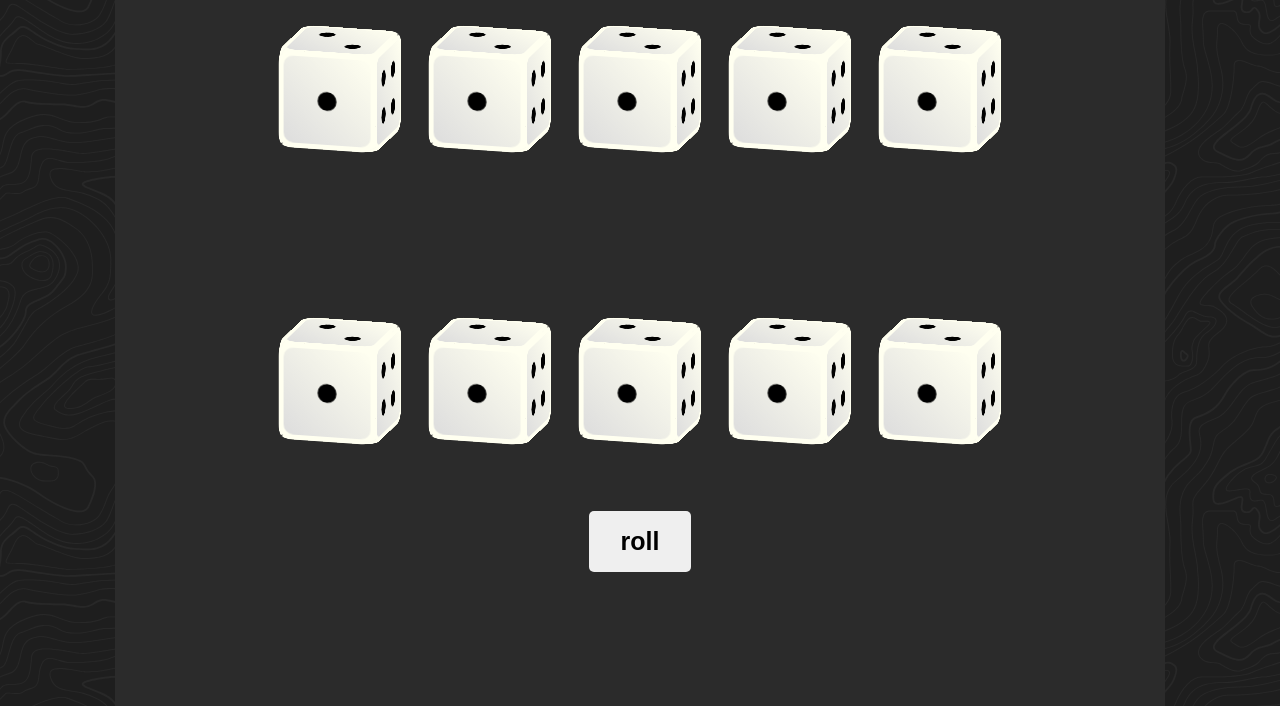
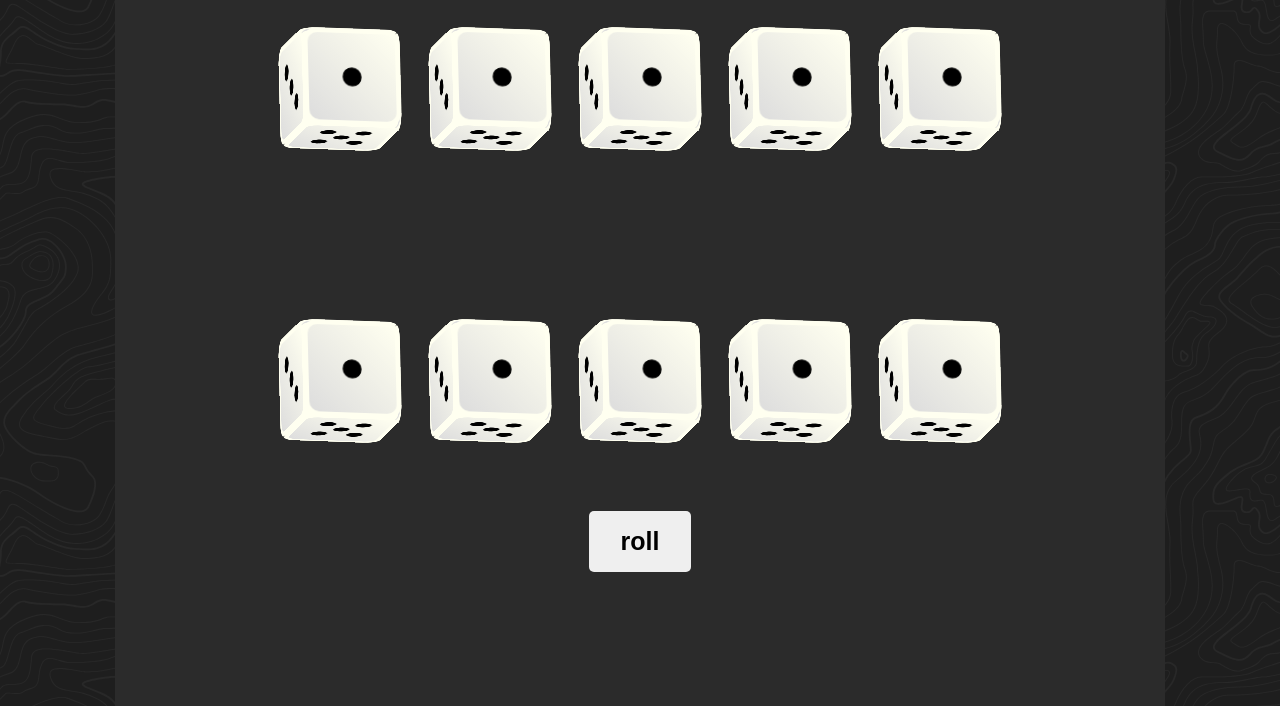
Before and after one commit to Alaricus/dice-poker-demo, a plain HTML site: page index.html in a window 1280 px wide. Shown: the part 94-800 px from the top of the page. Drawn offline with Linux system fonts and the light colour scheme.

Commit message:
Fix opponent holding bug, clean up html and css, change dice position, change how locks work

```diff
--- a/index.css
+++ b/index.css
@@ -109,7 +109,7 @@ dialog > button {
   height: var(--die-height);
   transform-style: preserve-3d;
   transition: 250ms linear;
-  transform: rotateX(-15deg) rotateY(-15deg);
+  transform: rotate3d(-5, -5, -0.1, -20deg);
 }
 
 .lock-row {
@@ -121,7 +121,7 @@ dialog > button {
   left: 4.1rem;
 }
 
-.lock-row input[type=checkbox] {
+input[type=checkbox] {
   appearance: none;
   background-color: rgba(255, 0, 0, 0.2);
   background-image: url('./svgs/locked.svg');
@@ -134,7 +134,7 @@ dialog > button {
   padding: 1.5rem;
 }
 
-.lock-row input[type=checkbox]:checked {
+input[type=checkbox]:checked {
   background-color: rgba(0, 225, 0, 0.2);
   background-image: url('./svgs/unlocked.svg');
 }
@@ -152,7 +152,6 @@ dialog > button {
   display: flex;
   align-items: center;
   justify-content: center;
-  font-size: calc(var(--die-width) / 2);
   user-select: none;
 }
 
@@ -166,28 +165,28 @@ dialog > button {
   transform: translateZ(-1px);
 }
 
-.face-1 {
+.die > div:nth-child(1) {
   transform: translateZ(calc(var(--die-width) / 2));
 }
 
-.face-2 {
-  transform: rotateX(90deg) translateZ(calc(var(--die-width) / 2)) ;
+.die > div:nth-child(2) {
+  transform: rotateX(90deg) translateZ(calc(var(--die-width) / 2));
 }
 
-.face-3 {
-  transform: rotateY(-90deg) translateZ(calc(var(--die-width) / 2)) ;
+.die > div:nth-child(3) {
+  transform: rotateY(-90deg) translateZ(calc(var(--die-width) / 2));
 }
 
-.face-4 {
-  transform: rotateY(90deg) translateZ(calc(var(--die-width) / 2)) ;
+.die > div:nth-child(4) {
+  transform: rotateY(90deg) translateZ(calc(var(--die-width) / 2));
 }
 
-.face-5 {
-  transform: rotateX(-90deg) translateZ(calc(var(--die-width) / 2)) ;
+.die > div:nth-child(5) {
+  transform: rotateX(-90deg) translateZ(calc(var(--die-width) / 2));
 }
 
-.face-6 {
-  transform: rotateX(180deg) translateZ(calc(var(--die-width) / 2)) ;
+.die > div:nth-child(6) {
+  transform: rotateY(180deg) translateZ(calc(var(--die-width) / 2));
 }
 
 @media screen and (min-width: 720px) {
--- a/index.html
+++ b/index.html
@@ -11,44 +11,44 @@
       <h1>Dice Poker</h1>
       <div class="die-row">
         <div class="die">
-          <div class="face face-1"><img src="./svgs/die-1.svg" /></div>
-          <div class="face face-2"><img src="./svgs/die-2.svg" /></div>
-          <div class="face face-3"><img src="./svgs/die-3.svg" /></div>
-          <div class="face face-4"><img src="./svgs/die-4.svg" /></div>
-          <div class="face face-5"><img src="./svgs/die-5.svg" /></div>
-          <div class="face face-6"><img src="./svgs/die-6.svg" /></div>
+          <div class="face"><img src="./svgs/die-1.svg" /></div>
+          <div class="face"><img src="./svgs/die-2.svg" /></div>
+          <div class="face"><img src="./svgs/die-3.svg" /></div>
+          <div class="face"><img src="./svgs/die-4.svg" /></div>
+          <div class="face"><img src="./svgs/die-5.svg" /></div>
+          <div class="face"><img src="./svgs/die-6.svg" /></div>
         </div>
         <div class="die">
-          <div class="face face-1"><img src="./svgs/die-1.svg" /></div>
-          <div class="face face-2"><img src="./svgs/die-2.svg" /></div>
-          <div class="face face-3"><img src="./svgs/die-3.svg" /></div>
-          <div class="face face-4"><img src="./svgs/die-4.svg" /></div>
-          <div class="face face-5"><img src="./svgs/die-5.svg" /></div>
-          <div class="face face-6"><img src="./svgs/die-6.svg" /></div>
+          <div class="face"><img src="./svgs/die-1.svg" /></div>
+          <div class="face"><img src="./svgs/die-2.svg" /></div>
+          <div class="face"><img src="./svgs/die-3.svg" /></div>
+          <div class="face"><img src="./svgs/die-4.svg" /></div>
+          <div class="face"><img src="./svgs/die-5.svg" /></div>
+          <div class="face"><img src="./svgs/die-6.svg" /></div>
         </div>
         <div class="die">
-          <div class="face face-1"><img src="./svgs/die-1.svg" /></div>
-          <div class="face face-2"><img src="./svgs/die-2.svg" /></div>
-          <div class="face face-3"><img src="./svgs/die-3.svg" /></div>
-          <div class="face face-4"><img src="./svgs/die-4.svg" /></div>
-          <div class="face face-5"><img src="./svgs/die-5.svg" /></div>
-          <div class="face face-6"><img src="./svgs/die-6.svg" /></div>
+          <div class="face"><img src="./svgs/die-1.svg" /></div>
+          <div class="face"><img src="./svgs/die-2.svg" /></div>
+          <div class="face"><img src="./svgs/die-3.svg" /></div>
+          <div class="face"><img src="./svgs/die-4.svg" /></div>
+          <div class="face"><img src="./svgs/die-5.svg" /></div>
+          <div class="face"><img src="./svgs/die-6.svg" /></div>
         </div>
         <div class="die">
-          <div class="face face-1"><img src="./svgs/die-1.svg" /></div>
-          <div class="face face-2"><img src="./svgs/die-2.svg" /></div>
-          <div class="face face-3"><img src="./svgs/die-3.svg" /></div>
-          <div class="face face-4"><img src="./svgs/die-4.svg" /></div>
-          <div class="face face-5"><img src="./svgs/die-5.svg" /></div>
-          <div class="face face-6"><img src="./svgs/die-6.svg" /></div>
+          <div class="face"><img src="./svgs/die-1.svg" /></div>
+          <div class="face"><img src="./svgs/die-2.svg" /></div>
+          <div class="face"><img src="./svgs/die-3.svg" /></div>
+          <div class="face"><img src="./svgs/die-4.svg" /></div>
+          <div class="face"><img src="./svgs/die-5.svg" /></div>
+          <div class="face"><img src="./svgs/die-6.svg" /></div>
         </div>
         <div class="die">
-          <div class="face face-1"><img src="./svgs/die-1.svg" /></div>
-          <div class="face face-2"><img src="./svgs/die-2.svg" /></div>
-          <div class="face face-3"><img src="./svgs/die-3.svg" /></div>
-          <div class="face face-4"><img src="./svgs/die-4.svg" /></div>
-          <div class="face face-5"><img src="./svgs/die-5.svg" /></div>
-          <div class="face face-6"><img src="./svgs/die-6.svg" /></div>
+          <div class="face"><img src="./svgs/die-1.svg" /></div>
+          <div class="face"><img src="./svgs/die-2.svg" /></div>
+          <div class="face"><img src="./svgs/die-3.svg" /></div>
+          <div class="face"><img src="./svgs/die-4.svg" /></div>
+          <div class="face"><img src="./svgs/die-5.svg" /></div>
+          <div class="face"><img src="./svgs/die-6.svg" /></div>
         </div>
       </div>
       <div class="opponent-info">
@@ -56,58 +56,58 @@
       </div>
       <div class="die-row">
         <div class="die">
-          <div class="face face-1"><img src="./svgs/die-1.svg" /></div>
-          <div class="face face-2"><img src="./svgs/die-2.svg" /></div>
-          <div class="face face-3"><img src="./svgs/die-3.svg" /></div>
-          <div class="face face-4"><img src="./svgs/die-4.svg" /></div>
-          <div class="face face-5"><img src="./svgs/die-5.svg" /></div>
-          <div class="face face-6"><img src="./svgs/die-6.svg" /></div>
+          <div class="face"><img src="./svgs/die-1.svg" /></div>
+          <div class="face"><img src="./svgs/die-2.svg" /></div>
+          <div class="face"><img src="./svgs/die-3.svg" /></div>
+          <div class="face"><img src="./svgs/die-4.svg" /></div>
+          <div class="face"><img src="./svgs/die-5.svg" /></div>
+          <div class="face"><img src="./svgs/die-6.svg" /></div>
         </div>
         <div class="die">
-          <div class="face face-1"><img src="./svgs/die-1.svg" /></div>
-          <div class="face face-2"><img src="./svgs/die-2.svg" /></div>
-          <div class="face face-3"><img src="./svgs/die-3.svg" /></div>
-          <div class="face face-4"><img src="./svgs/die-4.svg" /></div>
-          <div class="face face-5"><img src="./svgs/die-5.svg" /></div>
-          <div class="face face-6"><img src="./svgs/die-6.svg" /></div>
+          <div class="face"><img src="./svgs/die-1.svg" /></div>
+          <div class="face"><img src="./svgs/die-2.svg" /></div>
+          <div class="face"><img src="./svgs/die-3.svg" /></div>
+          <div class="face"><img src="./svgs/die-4.svg" /></div>
+          <div class="face"><img src="./svgs/die-5.svg" /></div>
+          <div class="face"><img src="./svgs/die-6.svg" /></div>
         </div>
         <div class="die">
-          <div class="face face-1"><img src="./svgs/die-1.svg" /></div>
-          <div class="face face-2"><img src="./svgs/die-2.svg" /></div>
-          <div class="face face-3"><img src="./svgs/die-3.svg" /></div>
-          <div class="face face-4"><img src="./svgs/die-4.svg" /></div>
-          <div class="face face-5"><img src="./svgs/die-5.svg" /></div>
-          <div class="face face-6"><img src="./svgs/die-6.svg" /></div>
+          <div class="face"><img src="./svgs/die-1.svg" /></div>
+          <div class="face"><img src="./svgs/die-2.svg" /></div>
+          <div class="face"><img src="./svgs/die-3.svg" /></div>
+          <div class="face"><img src="./svgs/die-4.svg" /></div>
+          <div class="face"><img src="./svgs/die-5.svg" /></div>
+          <div class="face"><img src="./svgs/die-6.svg" /></div>
         </div>
         <div class="die">
-          <div class="face face-1"><img src="./svgs/die-1.svg" /></div>
-          <div class="face face-2"><img src="./svgs/die-2.svg" /></div>
-          <div class="face face-3"><img src="./svgs/die-3.svg" /></div>
-          <div class="face face-4"><img src="./svgs/die-4.svg" /></div>
-          <div class="face face-5"><img src="./svgs/die-5.svg" /></div>
-          <div class="face face-6"><img src="./svgs/die-6.svg" /></div>
+          <div class="face"><img src="./svgs/die-1.svg" /></div>
+          <div class="face"><img src="./svgs/die-2.svg" /></div>
+          <div class="face"><img src="./svgs/die-3.svg" /></div>
+          <div class="face"><img src="./svgs/die-4.svg" /></div>
+          <div class="face"><img src="./svgs/die-5.svg" /></div>
+          <div class="face"><img src="./svgs/die-6.svg" /></div>
         </div>
         <div class="die">
-          <div class="face face-1"><img src="./svgs/die-1.svg" /></div>
-          <div class="face face-2"><img src="./svgs/die-2.svg" /></div>
-          <div class="face face-3"><img src="./svgs/die-3.svg" /></div>
-          <div class="face face-4"><img src="./svgs/die-4.svg" /></div>
-          <div class="face face-5"><img src="./svgs/die-5.svg" /></div>
-          <div class="face face-6"><img src="./svgs/die-6.svg" /></div>
+          <div class="face"><img src="./svgs/die-1.svg" /></div>
+          <div class="face"><img src="./svgs/die-2.svg" /></div>
+          <div class="face"><img src="./svgs/die-3.svg" /></div>
+          <div class="face"><img src="./svgs/die-4.svg" /></div>
+          <div class="face"><img src="./svgs/die-5.svg" /></div>
+          <div class="face"><img src="./svgs/die-6.svg" /></div>
         </div>
       </div>
       <div class="controls">
         <button type="button" id="roll-all">roll</button>
         <h2><span></span><span></span></h2>
-        <p>Click on the locks to unlock the dice you want to reroll.</p>
+        <p>Click the locks to hold the dice you want to keep</p>
         <button type="button" id="reroll">reroll</button>
         <button type="button" id="reload">restart</button>
         <div class="lock-row">
-          <input type="checkbox" />
-          <input type="checkbox" />
-          <input type="checkbox" />
-          <input type="checkbox" />
-          <input type="checkbox" />
+          <input checked type="checkbox" />
+          <input checked type="checkbox" />
+          <input checked type="checkbox" />
+          <input checked type="checkbox" />
+          <input checked type="checkbox" />
         </div>
       </div>
     </main>
--- a/index.js
+++ b/index.js
@@ -12,12 +12,12 @@ const userDice = [userDie1, userDie2, userDie3, userDie4, userDie5];
 const locks = [lock1, lock2, lock3, lock4, lock5];
 
 const sideRotations = {
-  1: 'rotateX(-15deg) rotateY(-15deg)',
-  2: 'rotateX(-105deg) rotateY(0deg) rotateZ(-15deg)',
-  3: 'rotateX(-15deg) rotateY(75deg)',
-  4: 'rotateX(0deg) rotateY(-105deg) rotateZ(15deg)',
-  5: 'rotateX(75deg) rotateY(0deg) rotateZ(15deg)',
-  6: 'rotateX(165deg) rotateY(15deg)',
+  1: 'rotate3d(-5, -5, -0.1, -20deg)',
+  2: 'rotate3d(1, 0, 0, -90deg) rotate3d(-5, 0.1, -5, -20deg)',
+  3: 'rotate3d(0, 1, 0, 90deg) rotate3d(-0.1, 1, 1, 20deg)',
+  4: 'rotate3d(0, 1, 0, -90deg) rotate3d(0.1, 1, -1, 20deg)',
+  5: 'rotate3d(1, 0, 0, 90deg) rotate3d(-5, -0.1, 5, -20deg)',
+  6: 'rotate3d(0, 1, 0, 180deg) rotate3d(5, -5, 0.1, -20deg)',
 };
 
 let pcResults = [];
@@ -25,10 +25,32 @@ let userResults = [];
 let pcHandRank = 0;
 let userHandRank = 0;
 
+const processResults = () => {
+  pcOutcome.children[1].textContent = getHands(pcResults, 'pc');
+  const winner = compareHands();
+  if (winner === 'Tie') {
+    pcOutcome.style.color = "dodgerblue";
+    userOutcome.style.color = "dodgerblue";
+    pcOutcome.children[0].textContent = 'TIE: ';
+    userOutcome.children[0].textContent = 'TIE: ';
+  }
+  if (winner === 'PC') {
+    pcOutcome.style.color = "forestgreen";
+    userOutcome.style.color = "crimson";
+    pcOutcome.children[0].textContent = 'WINNER: ';
+  }
+  if (winner === 'You') {
+    pcOutcome.style.color = "crimson";
+    userOutcome.style.color = "forestgreen";
+    userOutcome.children[0].textContent = 'WINNER: ';
+  }
+};
+
 const suggestionsToHold = (toBeat) => {
   let indicesToReroll = [];
 
   if (toBeat === 'Nothing' && getHands(pcResults, 'pc') !== 'Nothing') {
+    processResults();
     return;
   }
 
@@ -42,24 +64,7 @@ const suggestionsToHold = (toBeat) => {
 
   indicesToReroll.forEach((i) => roll(pcDice, i, 'pc'));
   setTimeout(() => {
-    pcOutcome.children[1].textContent = getHands(pcResults, 'pc');
-    const winner = compareHands();
-    if (winner === 'Tie') {
-      pcOutcome.style.color = "dodgerblue";
-      userOutcome.style.color = "dodgerblue";
-      pcOutcome.children[0].textContent = 'TIE: ';
-      userOutcome.children[0].textContent = 'TIE: ';
-    }
-    if (winner === 'PC') {
-      pcOutcome.style.color = "forestgreen";
-      userOutcome.style.color = "crimson";
-      pcOutcome.children[0].textContent = 'WINNER: ';
-    }
-    if (winner === 'You') {
-      pcOutcome.style.color = "crimson";
-      userOutcome.style.color = "forestgreen";
-      userOutcome.children[0].textContent = 'WINNER: ';
-    }
+    processResults();
   }, holdList.length === 5 ? 0 : 3000);
 
 };
@@ -298,6 +303,7 @@ rollAll.addEventListener('click', () => {
   reload.addEventListener('click', () => window.location.reload(), { once: true });
 }, { once: true });
 
+// The problem with this is that in a case like [11313] vs. [55111] the computer will not reroll and just lose
 const lookupTable = {
   11111: { 'Pair': '11111', 'Two Pairs': '11111', 'Three of a Kind': '11111', 'Five High Straight': '11111', 'Six High Straight': '11111', 'Full House': '11111', 'Four of a Kind': '11111', 'Five of a Kind': '11111' },
   11112: { 'Pair': '1111', 'Two Pairs': '1111', 'Three of a Kind': '1111', 'Five High Straight': '1111', 'Six High Straight': '1111', 'Full House': '1111', 'Four of a Kind': '1111', 'Five of a Kind': '1111' },
```
Also changed, not shown: 1 other file.
